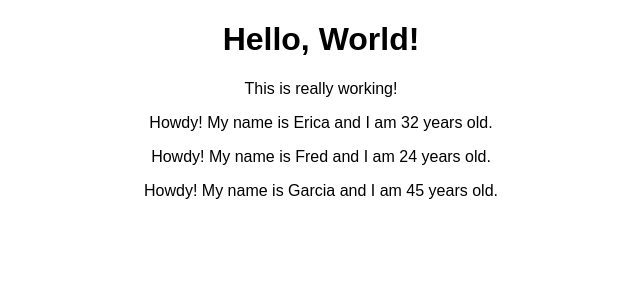
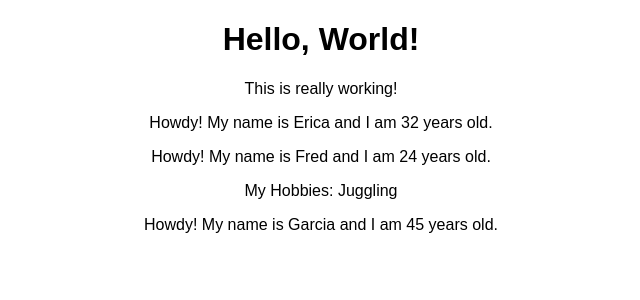
Before and after one commit to evannor/react-complete-guide, a React (Create React App) app: page / in a window 1280 px wide. Shown: the top 300 px of the page, without its empty margins (319-959 px from the left). Built offline with nearby package versions, Linux system fonts and the light colour scheme.

Commit message:
children props

```diff
--- a/src/Person/Person.js
+++ b/src/Person/Person.js
@@ -2,9 +2,13 @@ import React from "react";
 
 const person = (props) => {
   return (
-    <p>
-      Howdy! My name is {props.name} and I am {props.age} years old.
-    </p>
+    <div>
+      <p>
+        Howdy! My name is {props.name} and I am {props.age} years old.
+      </p>
+      {/* Passing text from wrapped Person text */}
+      <p>{props.children}</p>
+    </div>
   );
 };
 
```
